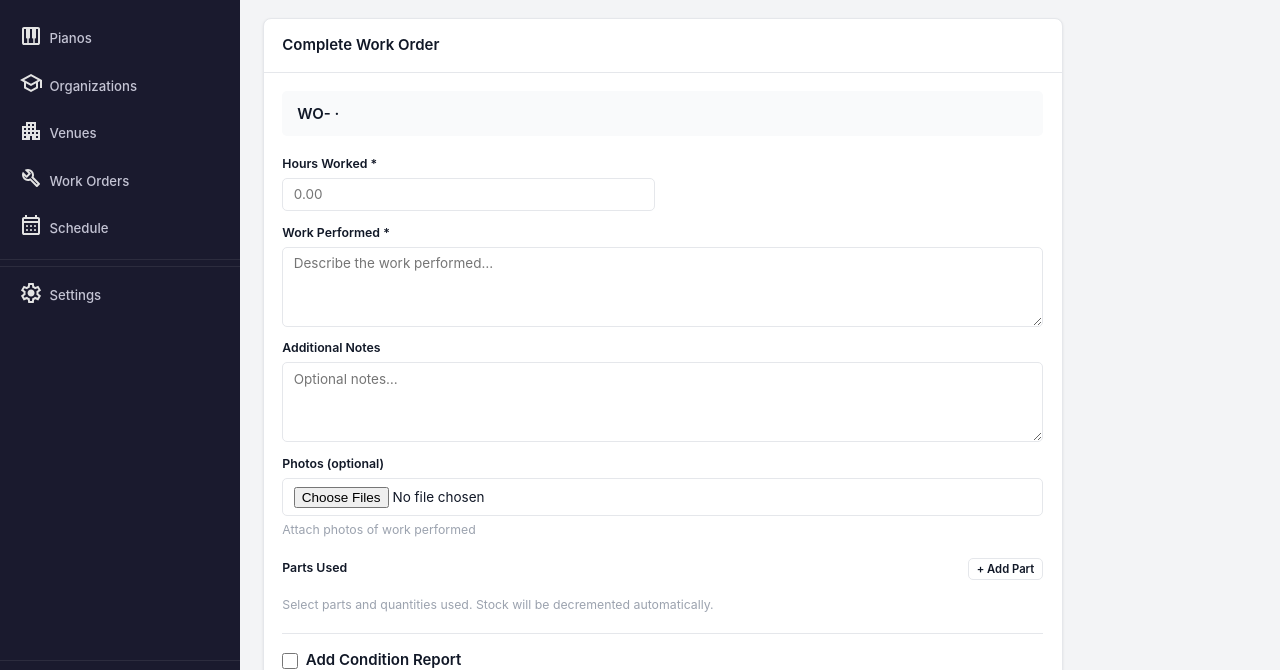
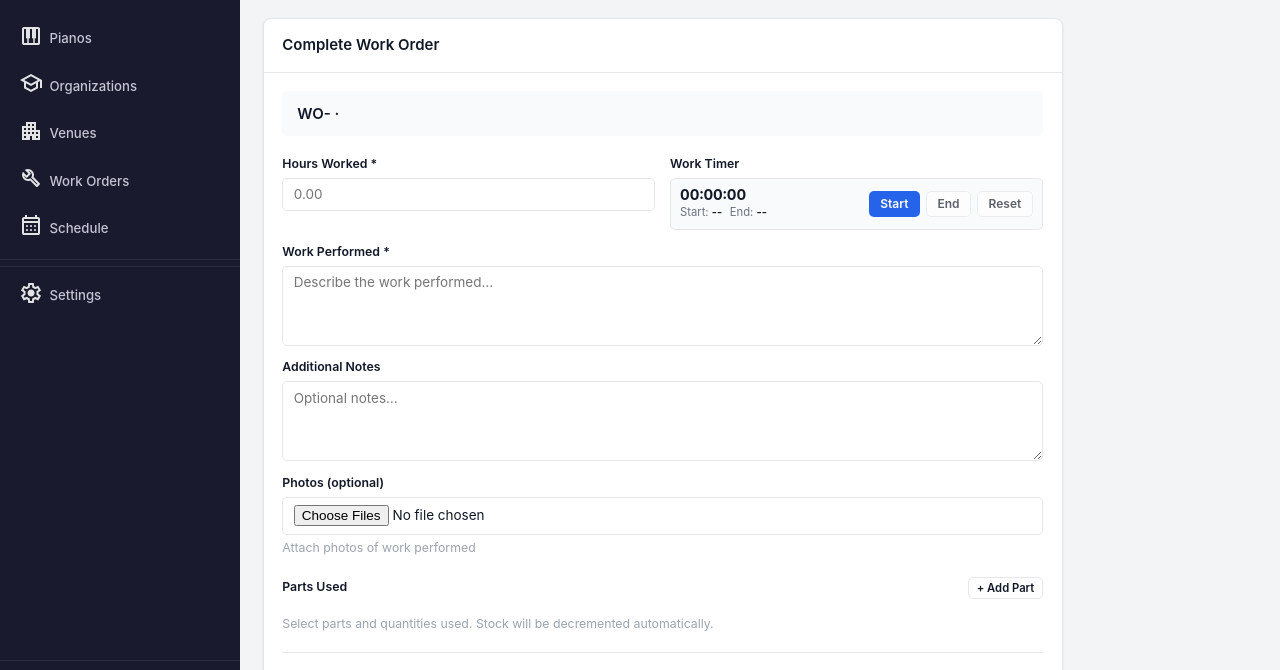
Before and after one commit to DowellPiano/PianoMaintenance, a Django app: template maintenance/templates/maintenance/workorder_complete.html in a window 1280 px wide. Shown: the part 98-768 px from the top of the page. Run offline with Django 5.2, Linux system fonts and the light colour scheme; the template is opened without the code that fills it, so the values that code supplies are empty.

Commit message:
Add work order time tracking controls

```diff
--- a/maintenance/static/css/app.css
+++ b/maintenance/static/css/app.css
@@ -141,6 +141,57 @@
 .parts-row select { flex: 2; }
 .parts-row input { flex: 1; max-width: 80px; }
 .parts-row .btn-remove { flex-shrink: 0; padding: .25rem .5rem; font-size: .8rem; }
+
+/* ----------------------------------------------------------------
+   Shared: work timer (work order complete & log work forms)
+   ---------------------------------------------------------------- */
+.work-timer-panel {
+  display: flex;
+  align-items: center;
+  justify-content: space-between;
+  gap: .75rem;
+  min-height: 2.55rem;
+  padding: .5rem .6rem;
+  border: 1px solid var(--clr-border);
+  border-radius: var(--radius-sm);
+  background: #f9fafb;
+}
+.work-timer-summary {
+  min-width: 0;
+}
+.work-timer-elapsed {
+  display: block;
+  font-size: 1rem;
+  font-weight: 700;
+  font-variant-numeric: tabular-nums;
+  line-height: 1.2;
+}
+.work-timer-times {
+  display: flex;
+  gap: .5rem;
+  flex-wrap: wrap;
+  color: var(--clr-text-sec);
+  font-size: .75rem;
+}
+.work-timer-times strong {
+  color: var(--clr-text);
+  font-weight: 600;
+}
+.work-timer-actions {
+  display: flex;
+  gap: .4rem;
+  flex-wrap: wrap;
+  justify-content: flex-end;
+}
+@media (max-width: 520px) {
+  .work-timer-panel {
+    align-items: stretch;
+    flex-direction: column;
+  }
+  .work-timer-actions {
+    justify-content: flex-start;
+  }
+}
 
 /* ----------------------------------------------------------------
    Piano detail
--- /dev/null
+++ b/maintenance/static/js/work-timer.js
@@ -0,0 +1,130 @@
+(function () {
+  "use strict";
+
+  function twoDigits(value) {
+    return String(value).padStart(2, "0");
+  }
+
+  function formatDuration(milliseconds) {
+    var totalSeconds = Math.max(0, Math.floor(milliseconds / 1000));
+    var hours = Math.floor(totalSeconds / 3600);
+    var minutes = Math.floor((totalSeconds % 3600) / 60);
+    var seconds = totalSeconds % 60;
+
+    return [hours, minutes, seconds].map(twoDigits).join(":");
+  }
+
+  function formatTime(date) {
+    return date.toLocaleTimeString([], {
+      hour: "numeric",
+      minute: "2-digit",
+    });
+  }
+
+  function elapsedHours(startAt, endAt) {
+    return ((endAt.getTime() - startAt.getTime()) / 3600000).toFixed(2);
+  }
+
+  function setDisabled(button, disabled) {
+    if (!button) {
+      return;
+    }
+    button.disabled = disabled;
+  }
+
+  function setupTimer(timer) {
+    var input = document.getElementById(timer.dataset.hoursInputId || "id_hours_worked");
+    var elapsed = timer.querySelector("[data-work-timer-elapsed]");
+    var startTime = timer.querySelector("[data-work-timer-start-time]");
+    var endTime = timer.querySelector("[data-work-timer-end-time]");
+    var startButton = timer.querySelector("[data-work-timer-start]");
+    var endButton = timer.querySelector("[data-work-timer-end]");
+    var resetButton = timer.querySelector("[data-work-timer-reset]");
+    var startAt = null;
+    var endAt = null;
+    var intervalId = null;
+    var lastTimerValue = null;
+    var syncingInput = false;
+
+    if (!input || !elapsed || !startButton || !endButton || !resetButton) {
+      return;
+    }
+
+    function stopTicking() {
+      if (intervalId) {
+        window.clearInterval(intervalId);
+        intervalId = null;
+      }
+    }
+
+    function render() {
+      var displayEnd = endAt || new Date();
+      elapsed.textContent = startAt ? formatDuration(displayEnd.getTime() - startAt.getTime()) : "00:00:00";
+      startTime.textContent = startAt ? formatTime(startAt) : "--";
+      endTime.textContent = endAt ? formatTime(endAt) : "--";
+
+      setDisabled(startButton, Boolean(startAt && !endAt));
+      setDisabled(endButton, !startAt || Boolean(endAt));
+      setDisabled(resetButton, !startAt && !endAt);
+    }
+
+    function dispatchInputEvents() {
+      input.dispatchEvent(new Event("input", { bubbles: true }));
+      input.dispatchEvent(new Event("change", { bubbles: true }));
+    }
+
+    function clearTimerValueIfCurrent() {
+      if (lastTimerValue !== null && input.value === lastTimerValue) {
+        syncingInput = true;
+        input.value = "";
+        dispatchInputEvents();
+        syncingInput = false;
+      }
+      lastTimerValue = null;
+    }
+
+    input.addEventListener("input", function () {
+      if (!syncingInput && input.value !== lastTimerValue) {
+        lastTimerValue = null;
+      }
+    });
+
+    startButton.addEventListener("click", function () {
+      stopTicking();
+      clearTimerValueIfCurrent();
+      startAt = new Date();
+      endAt = null;
+      render();
+      intervalId = window.setInterval(render, 1000);
+    });
+
+    endButton.addEventListener("click", function () {
+      if (!startAt) {
+        return;
+      }
+
+      endAt = new Date();
+      stopTicking();
+      lastTimerValue = elapsedHours(startAt, endAt);
+      syncingInput = true;
+      input.value = lastTimerValue;
+      dispatchInputEvents();
+      syncingInput = false;
+      render();
+    });
+
+    resetButton.addEventListener("click", function () {
+      stopTicking();
+      clearTimerValueIfCurrent();
+      startAt = null;
+      endAt = null;
+      render();
+    });
+
+    render();
+  }
+
+  document.addEventListener("DOMContentLoaded", function () {
+    document.querySelectorAll("[data-work-timer]").forEach(setupTimer);
+  });
+})();
--- /dev/null
+++ b/maintenance/templates/maintenance/partials/work_timer.html
@@ -0,0 +1,17 @@
+<div class="form-group work-timer" data-work-timer data-hours-input-id="id_hours_worked">
+  <label class="form-label">Work Timer</label>
+  <div class="work-timer-panel" aria-live="polite">
+    <div class="work-timer-summary">
+      <output class="work-timer-elapsed" data-work-timer-elapsed>00:00:00</output>
+      <div class="work-timer-times">
+        <span>Start: <strong data-work-timer-start-time>--</strong></span>
+        <span>End: <strong data-work-timer-end-time>--</strong></span>
+      </div>
+    </div>
+    <div class="work-timer-actions">
+      <button type="button" class="btn btn-sm btn-primary" data-work-timer-start>Start</button>
+      <button type="button" class="btn btn-sm btn-secondary" data-work-timer-end disabled>End</button>
+      <button type="button" class="btn btn-sm btn-secondary" data-work-timer-reset disabled>Reset</button>
+    </div>
+  </div>
+</div>
--- a/maintenance/templates/maintenance/workorder_complete.html
+++ b/maintenance/templates/maintenance/workorder_complete.html
@@ -1,4 +1,5 @@
 {% extends "base.html" %}
+{% load static %}
 
 {% block title %}Complete WO-{{ wo.pk }} — Overtone{% endblock %}
 {% block topbar_title %}Complete WO-{{ wo.pk }}{% endblock %}
@@ -29,11 +30,12 @@
       <div class="form-row">
         <div class="form-group">
           <label class="form-label" for="id_hours_worked">Hours Worked *</label>
-          <input type="number" step="0.25" min="0" name="hours_worked" id="id_hours_worked"
+          <input type="number" step="0.01" min="0" name="hours_worked" id="id_hours_worked"
                  class="form-input" required value="{{ form.hours_worked.value|default:'' }}"
                  placeholder="0.00">
           {% if form.hours_worked.errors %}<span class="form-error">{{ form.hours_worked.errors.0 }}</span>{% endif %}
         </div>
+        {% include "maintenance/partials/work_timer.html" %}
       </div>
 
       <div class="form-group">
@@ -177,3 +179,7 @@ function addPartRow() {
 }
 </script>
 {% endblock %}
+
+{% block extra_js %}
+<script src="{% static 'js/work-timer.js' %}"></script>
+{% endblock %}
```
Also changed, not shown: maintenance/templates/maintenance/workorder_log_work.html (+7 -1 lines), maintenance/tests.py (+41 -0 lines).
